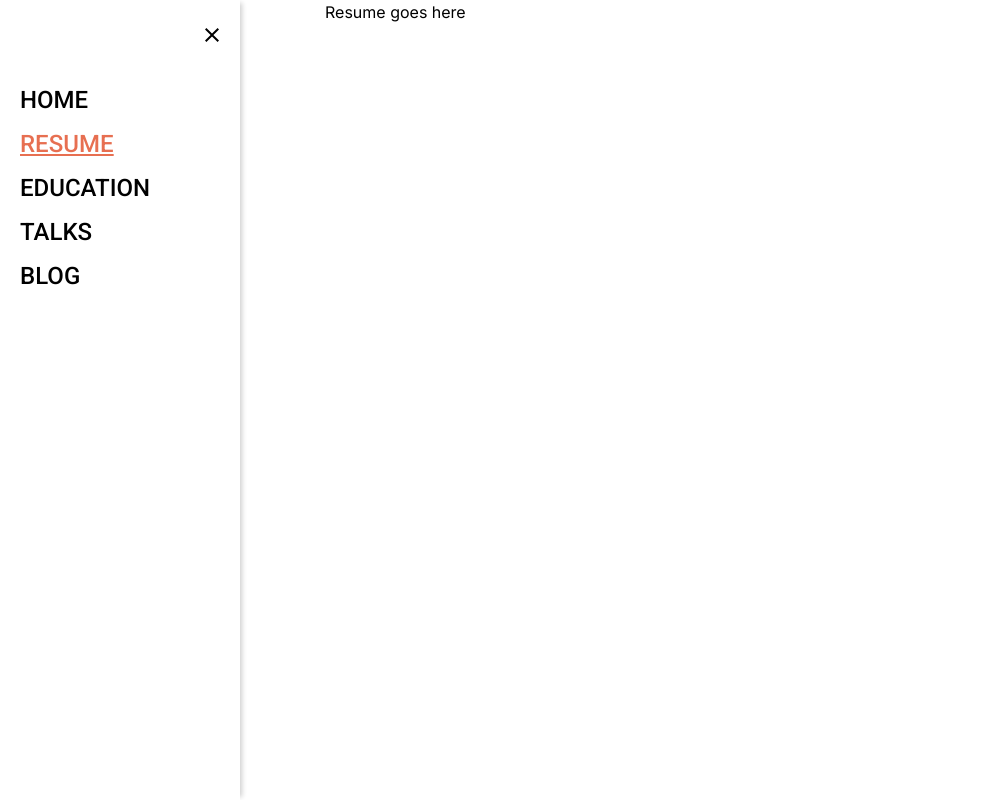
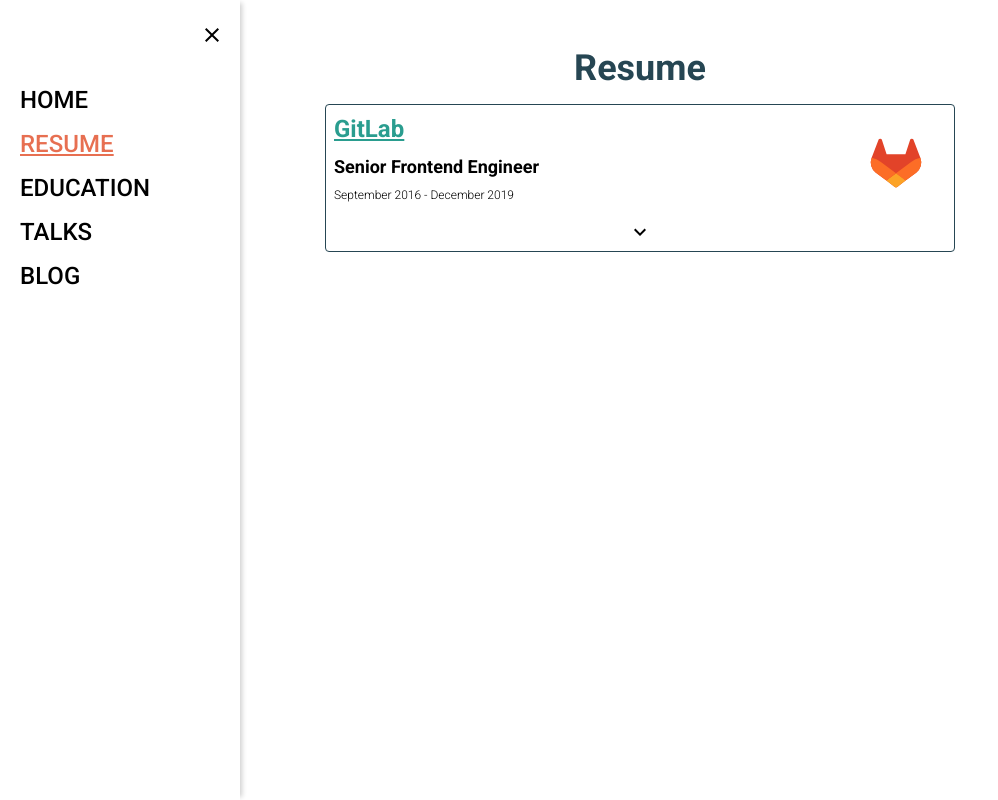
Before and after one commit to filipalacerda/filipalacerda.com, a Next.js app: page /resume in a window 1280 px wide. Shown: the whole page, without its empty margins (0-998 px from the left). Built offline with nearby package versions, Linux system fonts and the light colour scheme.

Commit message:
Adds jobcard component

```diff
--- /dev/null
+++ b/app/components/job_card/index.tsx
@@ -0,0 +1,70 @@
+"use client";
+import { useState } from "react";
+import Image from "next/image";
+
+import Icon from "@mui/material/Icon";
+import ExpandMoreIcon from "@mui/icons-material/ExpandMore";
+import ExpandLessIcon from "@mui/icons-material/ExpandLess";
+
+type JobCardProps = {
+  company: {
+    name: string;
+    url: string;
+    logo: string;
+  };
+  title: string;
+  date: {
+    from: string;
+    to: string;
+  };
+  description: string;
+  location: string;
+};
+
+const JobCard = ({
+  company,
+  date,
+  description,
+  title,
+  location,
+}: JobCardProps) => {
+  const [isCollapsed, setIsCollapsed] = useState<boolean>(true);
+  return (
+    <div className="border border-darkBlue rounded flex py-2 px-2 flex flex-col">
+      <div className="section-top flex flex-col">
+        <div className="card flex justify-between">
+          <div className="header ">
+            <h1 className="text-2xl roboto-bold underline text-green">
+              <a href={company.url}>{company.name}</a>
+            </h1>
+            <h2 className="text-lg roboto-bold mt-2">{title}</h2>
+            <span className="roboto-light text-xs mt-2">
+              {date.from} - {date.to}
+            </span>
+          </div>
+          <div className="image">
+            <Image
+              src={company.logo}
+              width={100}
+              height={100}
+              alt={`${company.name} logo`}
+            />
+          </div>
+        </div>
+
+        <button
+          onClick={() => setIsCollapsed(!isCollapsed)}
+          aria-label="Read more"
+        >
+          <Icon aria-label="Toggle description icon">
+            {isCollapsed ? <ExpandMoreIcon /> : <ExpandLessIcon />}
+          </Icon>
+        </button>
+      </div>
+
+      {!isCollapsed && <div className="roboto-light mt-4">{description}</div>}
+    </div>
+  );
+};
+
+export default JobCard;
--- a/app/resume/page.tsx
+++ b/app/resume/page.tsx
@@ -1,3 +1,28 @@
+import JobCard from "../components/job_card";
+import GitLabLogo from "../images/gitlab-logo-500.svg";
+
 export default function Resume() {
-  return <p>Resume goes here</p>;
+  return (
+    <section className="mt-12">
+      <h1 className="text-4xl roboto-bold mb-4 m-auto flex justify-center text-darkBlue">
+        Resume
+      </h1>
+      <section>
+        <JobCard
+          company={{
+            name: "GitLab",
+            url: "https://about.gitlab.com/",
+            logo: GitLabLogo,
+          }}
+          date={{
+            from: "September 2016",
+            to: "December 2019",
+          }}
+          title="Senior Frontend Engineer"
+          location="Remote"
+          description="Refactored a jQuery-based application into Vuejs, and wrote the documentation for Vue patterns, flux state management, and Internal Styleguide for Vue. Developed several CI/CD features. Worked as a Release Manager for a couple of months."
+        />
+      </section>
+    </section>
+  );
 }
```
Also changed, not shown: app/images/gitlab-logo-500.svg (added).
